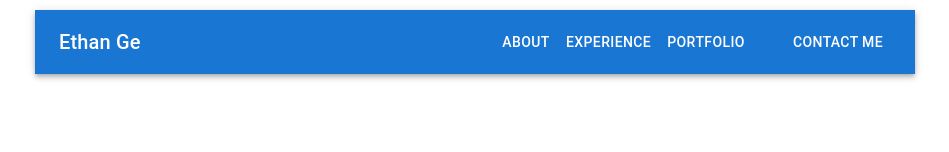
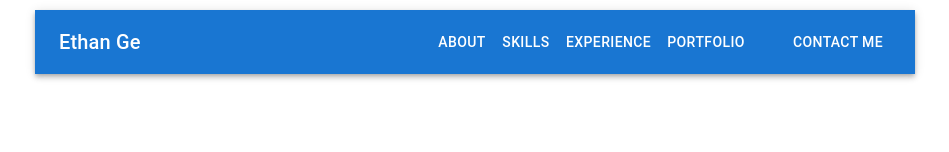
Before and after one commit to ethangeau/ethange, a React (Create React App) app: page / in a window 1280 px wide. Shown: the top 152 px of the page, without its empty margins (165-1114 px from the left). Built offline with nearby package versions, Linux system fonts and the light colour scheme.

Commit message:
add skills section

```diff
--- a/src/constants/index.js
+++ b/src/constants/index.js
@@ -1,5 +1,5 @@
 // export const navItems = ["Home", "Experience", "Portfolio", "Testimonial"];
-export const navItems = ["About", "Experience", "Portfolio"];
+export const navItems = ["About", "Skills", "Experience", "Portfolio"];
 export const experiences = [
   {
     id: 1,
```
